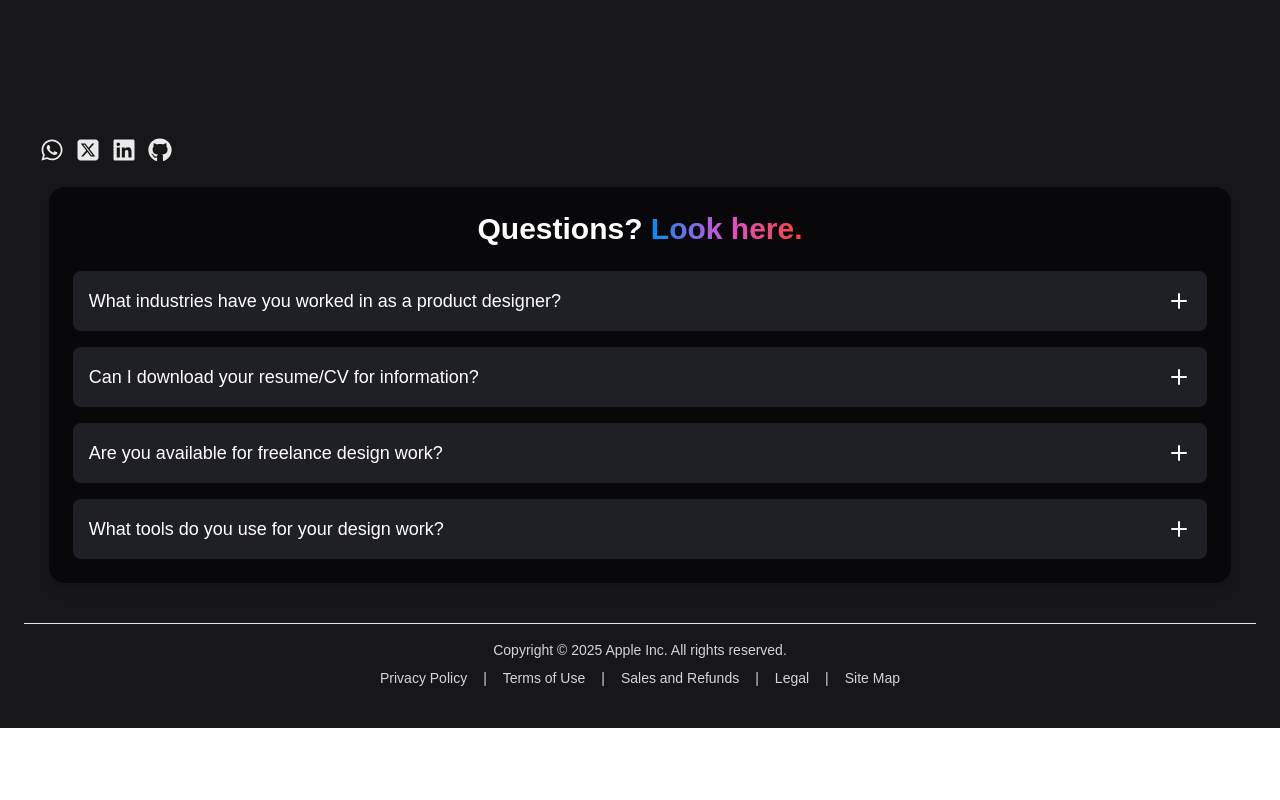
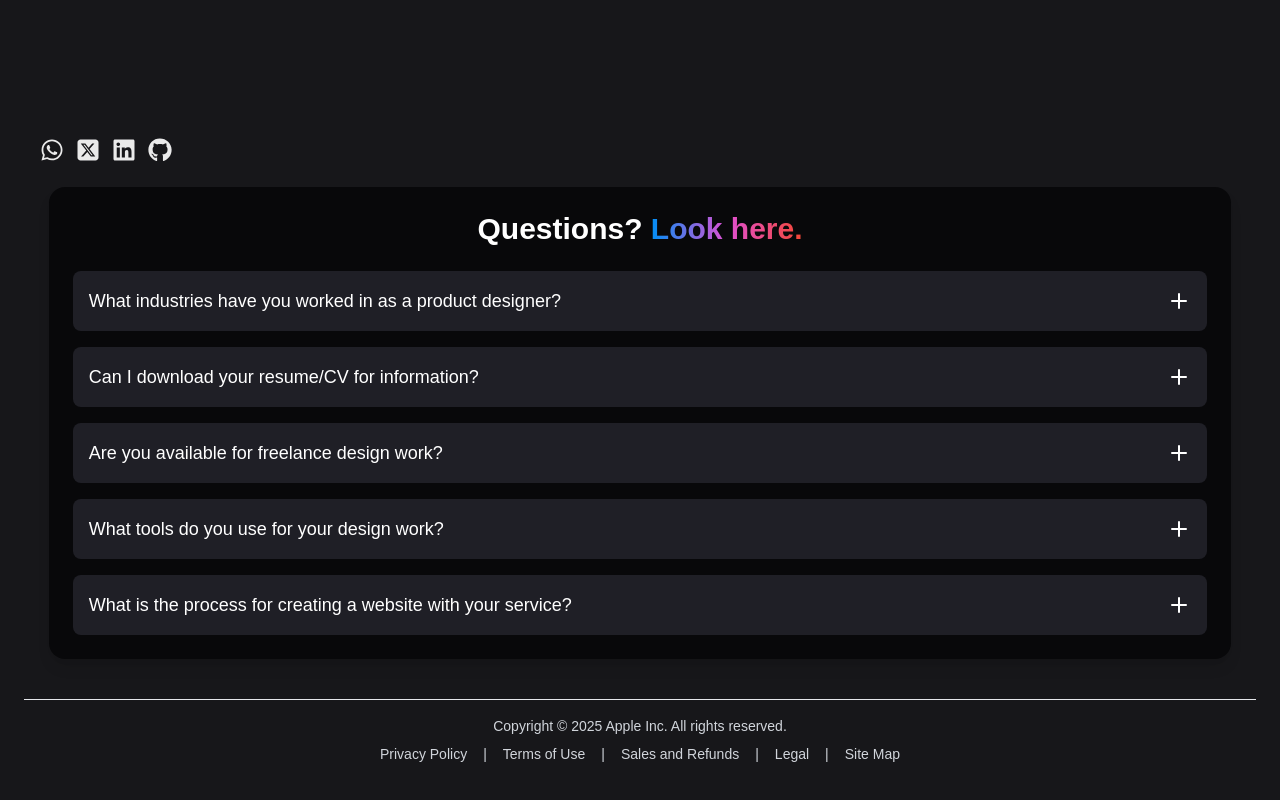
Before and after one commit to Pathum-Hettiarachchi/test_next_js_and_tailwind_css, a Next.js app: page / in a window 1280 px wide. Shown: the part 3886-4686 px from the top of the page. Before the commit the page ends 4614 px from the top, so only its background shows below. Built offline with nearby package versions, Linux system fonts and the light colour scheme.

Commit message:
Add quetions to faq section

```diff
--- a/app/Components/faq.tsx
+++ b/app/Components/faq.tsx
@@ -6,7 +6,9 @@ const faqs = [
   { question: "What industries have you worked in as a product designer?", answer: "I have experience in multiple industries, including tech, fashion, and consumer products." },
   { question: "Can I download your resume/CV for information?", answer: "Certainly! You can download my resume/CV directly from my website. It provides a comprehensive overview of my education, work experience, and design achievements." },
   { question: "Are you available for freelance design work?", answer: "Yes, I am available for freelance opportunities. Feel free to reach out for collaborations!" },
-  { question: "What tools do you use for your design work?", answer: "I primarily use Figma, Adobe Creative Suite, and other industry-standard tools to create stunning designs." }
+  { question: "What tools do you use for your design work?", answer: "I primarily use Figma, Adobe Creative Suite, and other industry-standard tools to create stunning designs." },
+  { question: "What is the process for creating a website with your service?", answer: "I primarily use Figma, Adobe Creative Suite, and other industry-standard tools to create stunning designs." }
+
 ];
 
 export default function FAQSection() {
```
